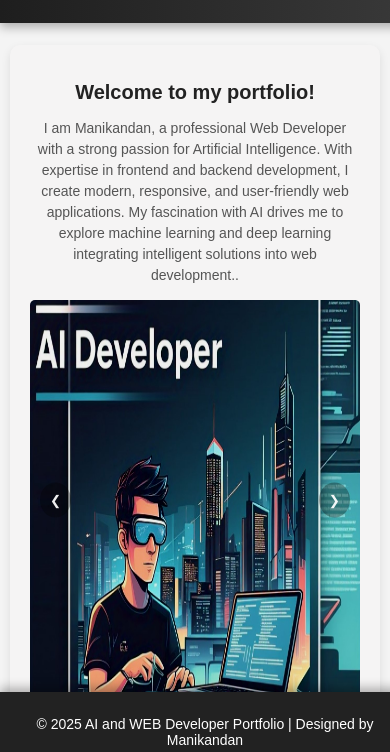
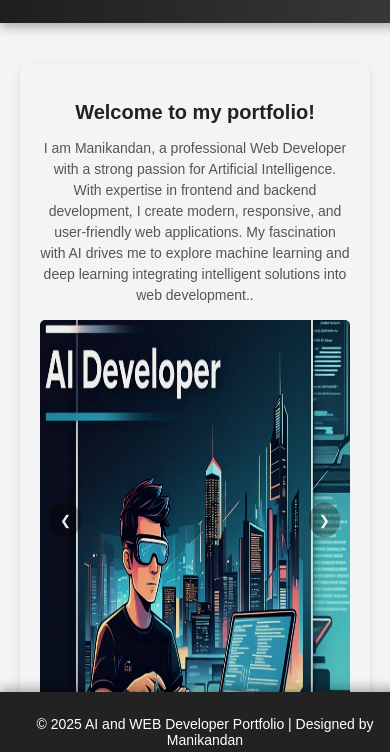
Before and after one commit to batman8056/manikandan-portfolio, a plain HTML site: page index.html in a window 390 px wide. Shown: the part 92-844 px from the top of the page. Drawn offline with Linux system fonts and the light colour scheme.

Commit message:
css update

```diff
--- a/styles.css
+++ b/styles.css
@@ -23,7 +23,7 @@ header {
     border-radius: 50%;
     object-fit: cover;
     position: absolute;
-    top: 20px;
+    top: 25px;
     right: 70px;
     transition: transform 0.3s ease-in-out;
 }
@@ -53,7 +53,7 @@ nav ul li a:hover {
 }
 section {
     padding: 20px;
-    margin: 50px 20px 20px 20px;
+    margin: 20px 20px 20px 20px;
     background: white;
     border-radius: 15px;
     box-shadow: 0px 0px 10px rgba(0, 0, 0, 0.1);
@@ -63,7 +63,8 @@ section {
 }
 
 #home {
-    margin-top: 10%;
+    text-align: center;
+    margin-top: 15%;
     background-color: #fce4ec0f;
 }
 #projects { background-color: #e8f5e9; }
@@ -250,7 +251,8 @@ footer {
     /* Section Styling */
     section {
         padding: 20px;
-        margin-top: 90px; /* Adjusted to prevent overlap with fixed header */
+        margin: 20px 20px 20px 20px;
+        /* margin-top: 90px; Adjusted to prevent overlap with fixed header */
         background: white;
         border-radius: 10px;
         box-shadow: 0px 4px 10px rgba(0, 0, 0, 0.1);
@@ -271,7 +273,7 @@ footer {
         color: #555;
     }
     #home {
-        margin-top: 35%;
+        margin-top: 40%;
         background-color: #fce4ec0f;
     }
     #contact {
```
